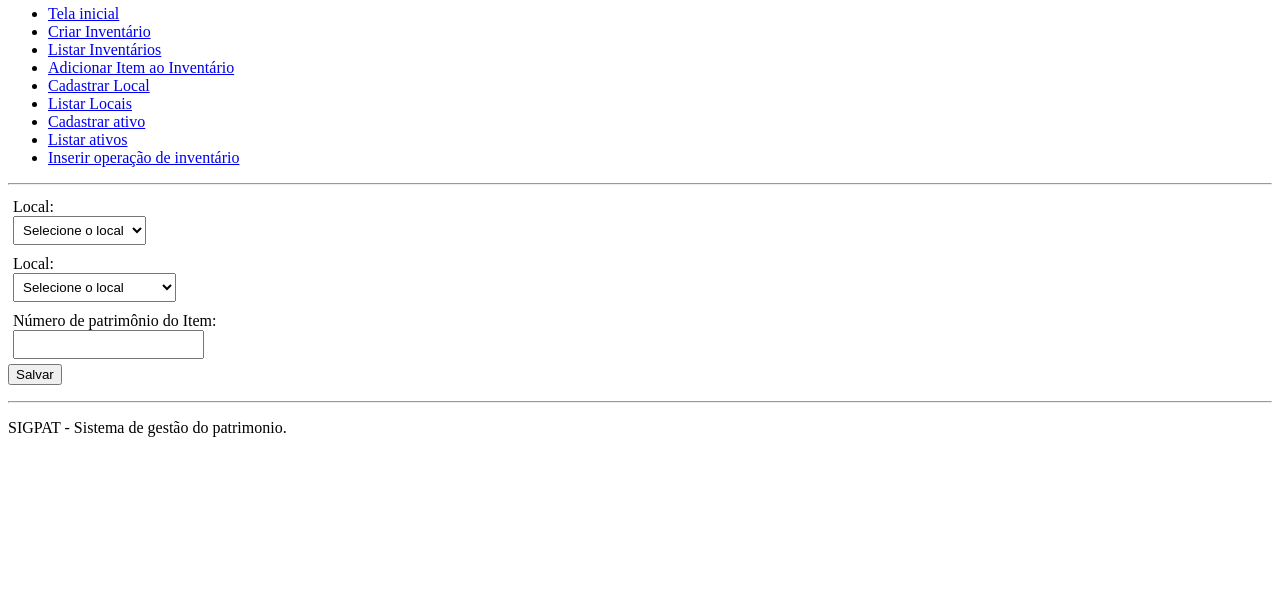
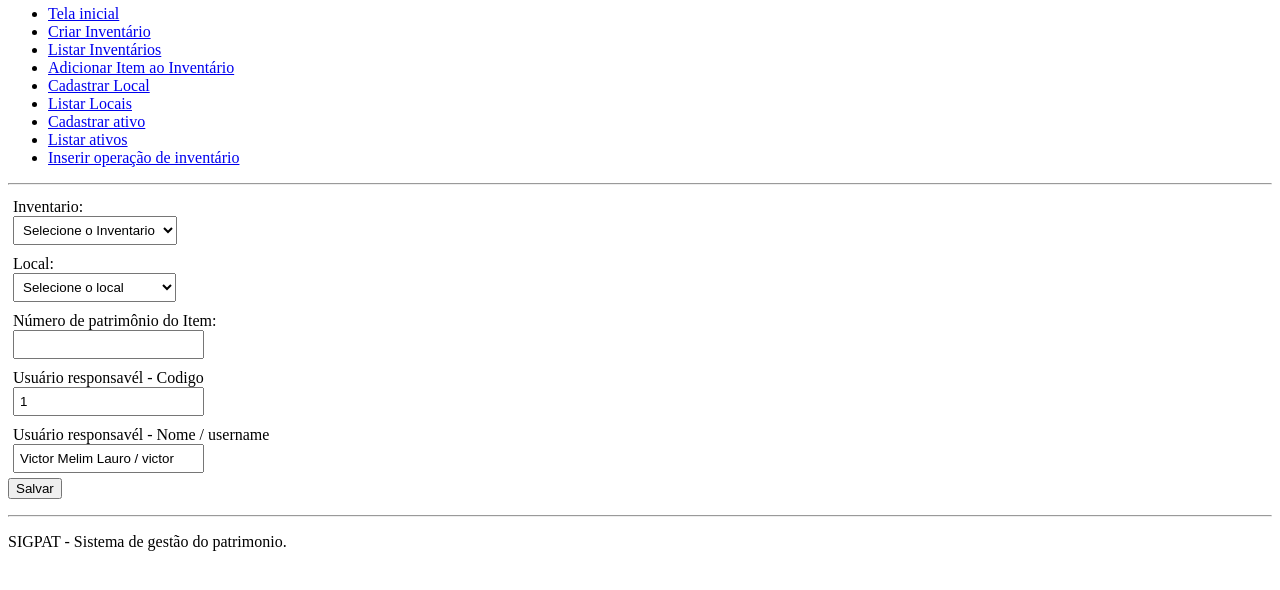
Before and after one commit to victormelimlauro/SIGPAT, a PHP site: page /modulos/operacoes_inventarios/cadastrar_operacao.php in a window 1280 px wide. Shown: the part 131-721 px from the top of the page. Run offline with PHP 8.4, Linux system fonts and the light colour scheme; a user stored in the database is signed in; data comes from the database, SQL or seed files in the repository; data that the repository does not hold is empty.

Commit message:
operacao inventario

```diff
--- a/modulos/operacoes_inventarios/cadastrar_operacao.php
+++ b/modulos/operacoes_inventarios/cadastrar_operacao.php
@@ -30,22 +30,22 @@ try {
     //Verifica se o SALVAR vindo da URL está setado para lançar alterações no BD
     {
 
-        include "../../DAO/ItemDAO.php";
+        include "../../DAO/OperacaoInventarioDAO.php";
 
-        $item_dao = new ItemDAO();
+        $OperacaoInventario_dao = new OperacaoInventarioDAO();
 
        // $nome_local = $_POST["nome_local"];
 
 
-        $dados_item = array (
+        $dados_operacao_inventario = array (
+        'cod_inventario' => $_POST["cod_inventario"],
+        'cod_local' => $_POST["cod_local"],
         'numpat_item' => $_POST["numpat_item"],
-        'cod_local' => $_POST["cod_local"],
-        'nome_item' => $_POST["nome_item"],
-        'preco_item' => $_POST["preco_item"],
+        'cod_usuario' => $_POST["cod_usuario"],
         );
 
-        $item_dao->insert($dados_item);
-        var_dump($dados_item);
+        var_dump($dados_operacao_inventario);
+        $OperacaoInventario_dao->insert($dados_operacao_inventario);
            echo"Inserido";
 
        }
@@ -103,10 +103,10 @@ try {
 
         <main>
 
-            <form method="post" action="cadastrar_item.php?salvar=true">
-            <label> Local:
-                <select name="cod_local">
-                    <option>Selecione o local</option>
+            <form method="post" action="cadastrar_operacao.php?salvar=true">
+            <label> Inventario:
+                <select name="cod_inventario">
+                    <option>Selecione o Inventario</option>
 
                     <?php for($i=0; $i<$total_inventarios; $i++):
 
@@ -149,7 +149,12 @@ try {
             <label> Número de patrimônio do Item:
                         <input name="numpat_item" type="text"  value="<?= isset($dados_item) ? $dados_item->numpat_item : NULL ?>" />
             </label>
-
+            <label> Usuário responsavél - Codigo
+                        <input name="cod_usuario" type="text" readonly  value="<?= $dados_do_usuario->cod_usuario ?>" />
+            </label>
+            <label> Usuário responsavél - Nome / username
+                        <input name="nome_usuario" type="text" readonly  value="<?= $dados_do_usuario->nome ?> / <?= $dados_do_usuario->username ?> " />
+            </label>
             <button type="submit"> Salvar </button>
 
             </form>
```
Also changed, not shown: DAO/OperacaoInventarioDAO.php (added, +29 -0 lines).
